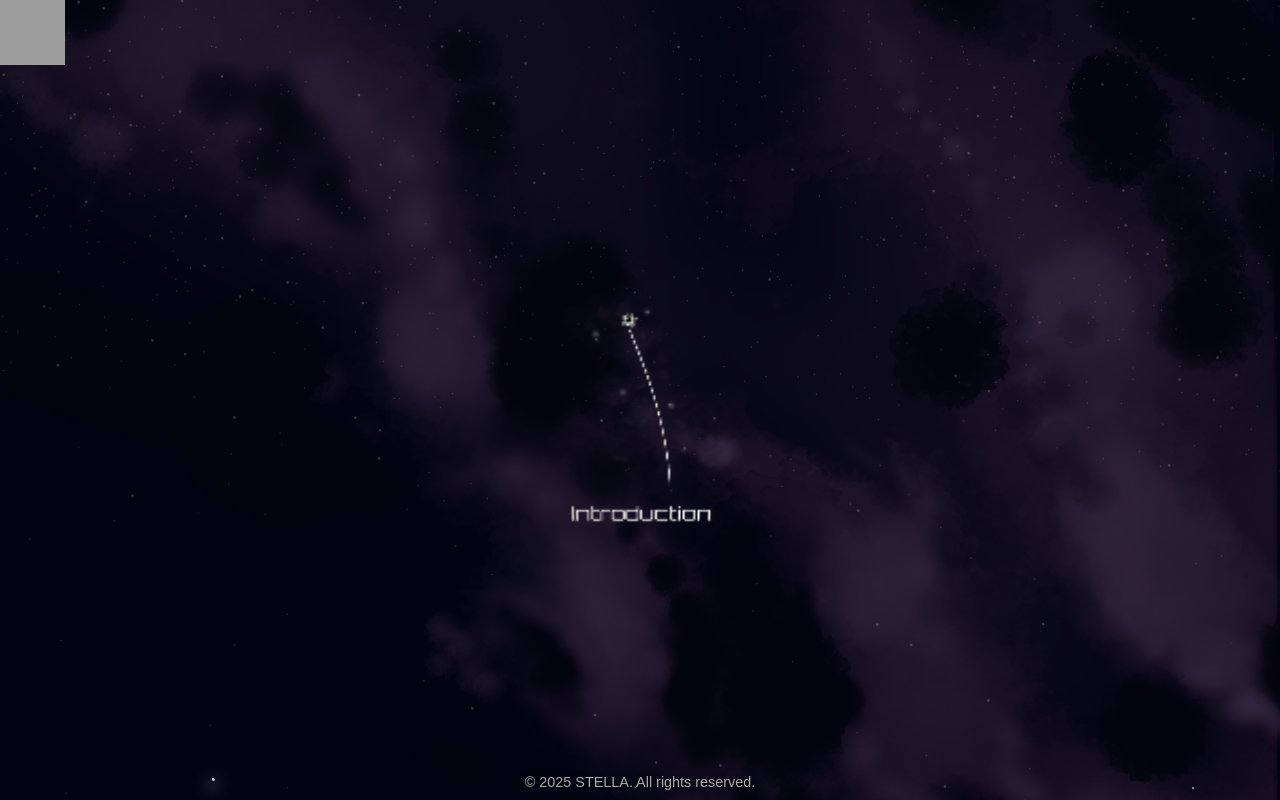
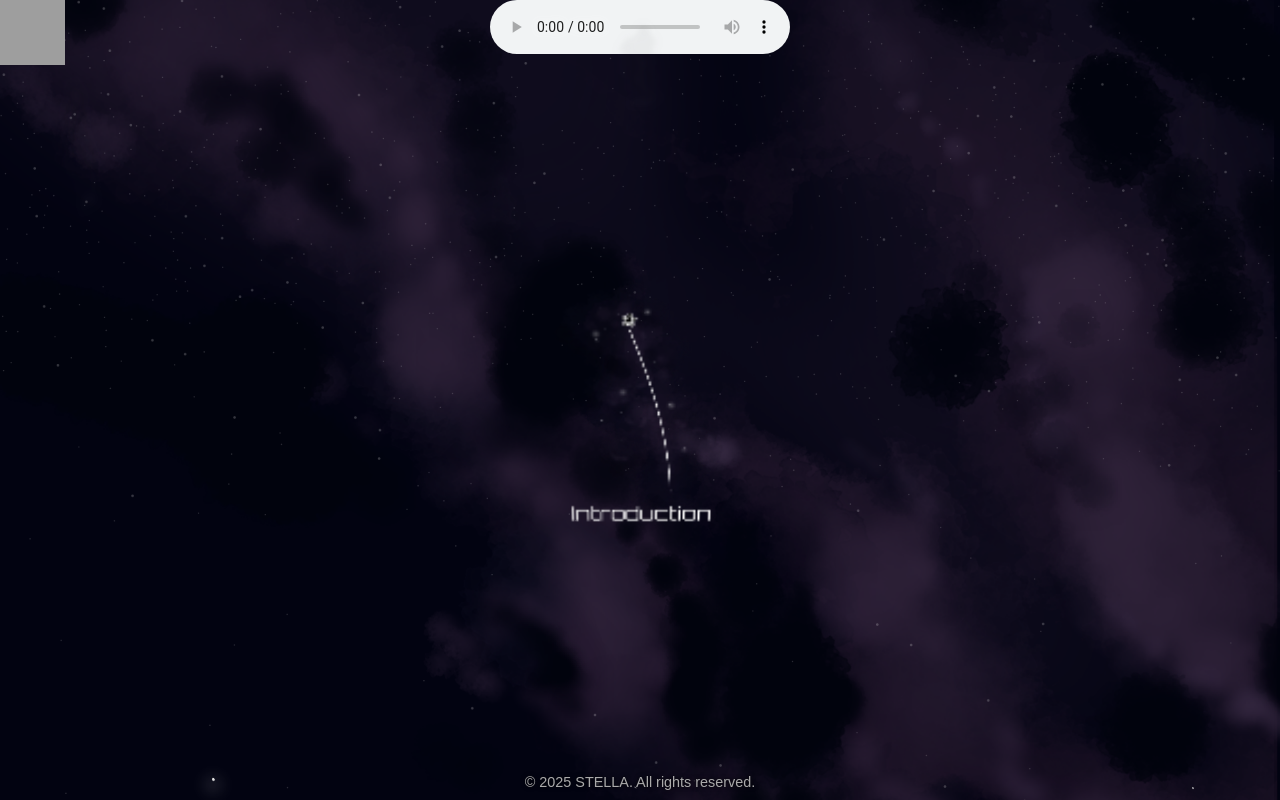
Before and after one commit to Demio099/BMMAwSTELLA, a plain HTML site: page index.html in a window 1280 px wide. Drawn offline with Linux system fonts and the light colour scheme; grey boxes are pictures that could not be loaded.

Commit message:
Update index.html

```diff
--- a/index.html
+++ b/index.html
@@ -50,5 +50,6 @@
   <footer class="site-footer">
     <p>© 2025 STELLA. All rights reserved.</p>
   </footer>
+  <audio id="myAudio" controls autoplay><source src="universe.mp3" type="audio/mp3"></audio>
 </body>
 </html>
```
